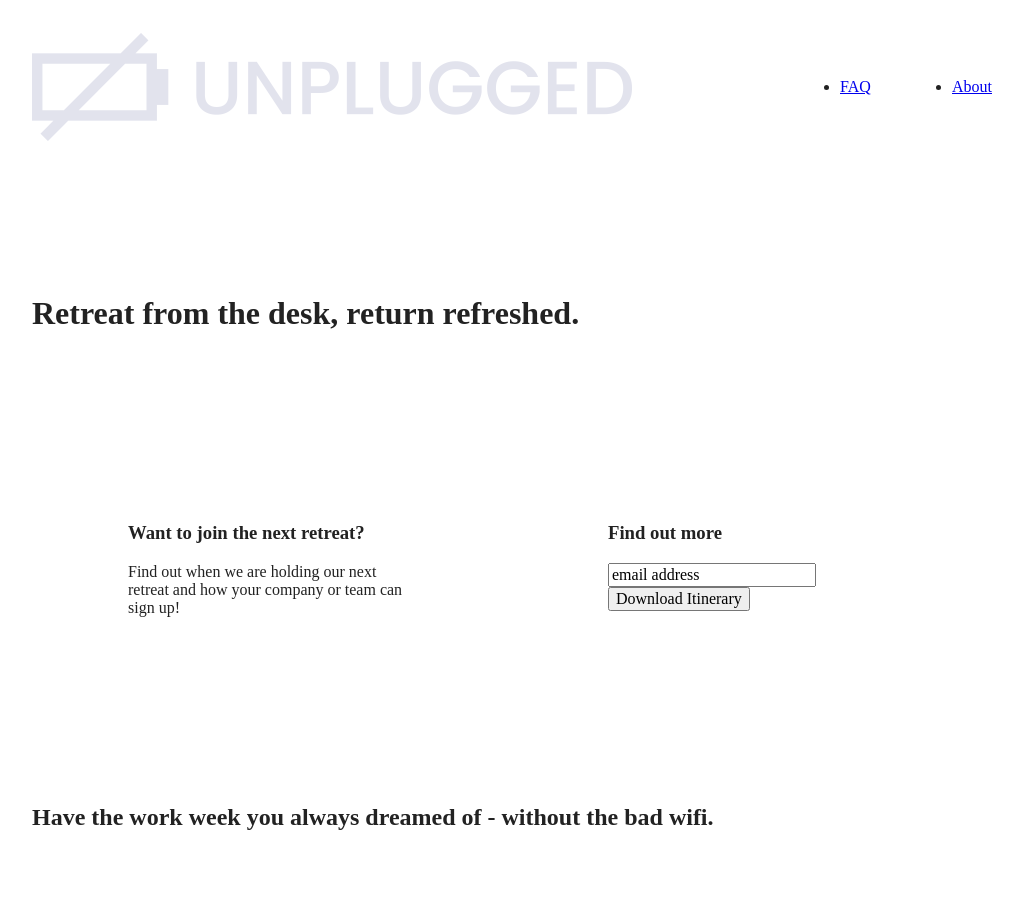
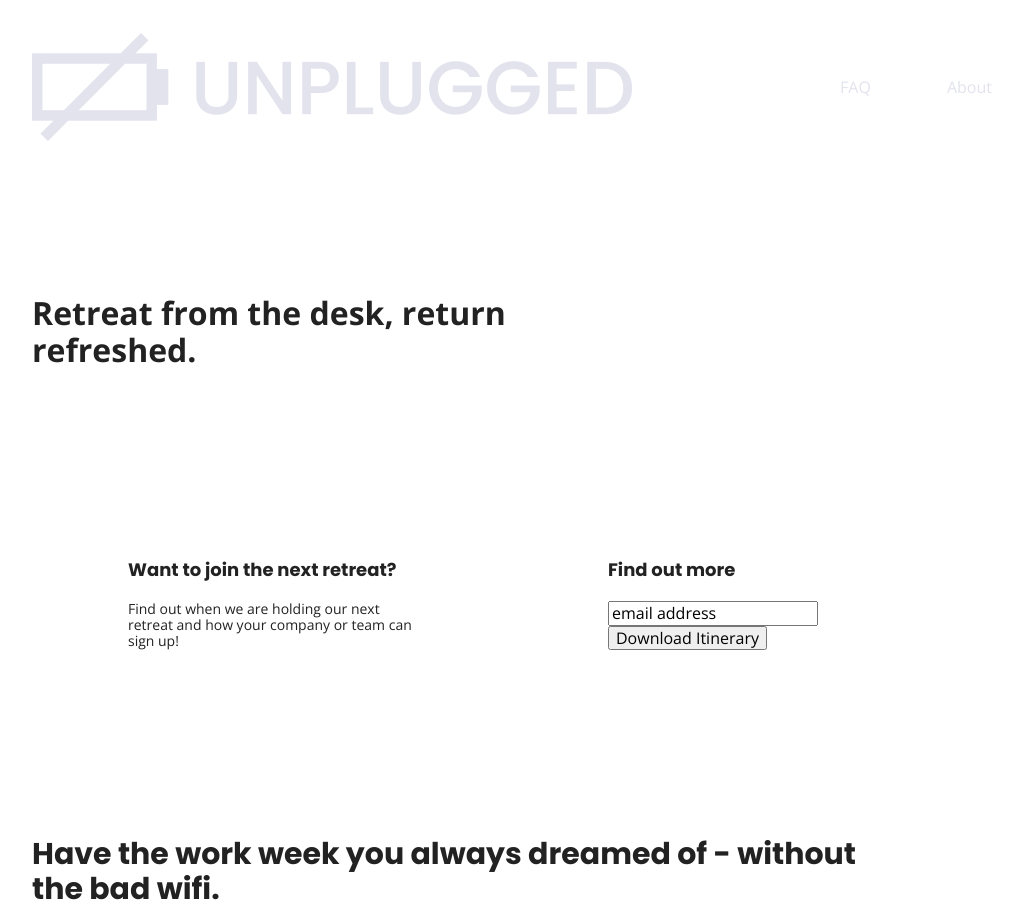
Before and after one commit to kenna-bramble/unplugged-retreat, a website built with Parcel: page index.html in a window 1280 px wide. Shown: the top 918 px of the page, without its empty margins (128-1151 px from the left). Built offline with nearby package versions, Linux system fonts and the light colour scheme.

Commit message:
Applied font styles to CSS

```diff
--- a/css/main.css
+++ b/css/main.css
@@ -87,10 +87,48 @@
    Author's custom styles
    ========================================================================== */
 
-
+   /* General Styles */
+   html {
+     font-size: 16px;
+   }
    body {
+     font-family: 'Open Sans', sans-serif;
+     font-size: 1em;
+     text-align: left;
+   }
+   ul,
+   ol {
+     list-style-type: none;
+   }
+   a {
+     color: #E2E3ED;
+     text-decoration: none;
+   }
+   h2 {
+     font-family: 'Poppins', sans-serif;
+     font-size: 1.875em;
 
    }
+   h3,
+   h4 {
+     font-family: 'Poppins', sans-serif;
+     font-size: 1.125em;
+     margin: 20px 0;
+   }
+   p {
+     font-size: 0.875em;
+     line-height: 1.125em;
+   }
+   img {
+
+   }
+   figure {
+
+   }
+   address {
+     font-style: normal;
+   }
+
    .content-wrapper {
      width: 90%;
      margin: 50px 0;
--- a/index.html
+++ b/index.html
@@ -18,6 +18,9 @@
 
   <link rel="stylesheet" href="css/normalize.css">
   <link rel="stylesheet" href="css/main.css">
+
+  <!-- Google Fonts -->
+  <link href="https://fonts.googleapis.com/css?family=Open+Sans:400,700|Poppins:500,700" rel="stylesheet">
 
   <meta name="theme-color" content="#fafafa">
 </head>
@@ -116,10 +119,8 @@
           <div class="contact">
             <h4>Contact</h4>
             <address>
-              <p>
-                555-555-5555<br>
-                <a href="mailto:hello@unplugged.com">hello@unplugged.com</a>
-              </p>
+              <p>555-555-5555</p>
+              <a href="mailto:hello@unplugged.com">hello@unplugged.com</a>
             </address>
           </div>
           <div class="social">
```
Also changed, not shown: about/index.html (+3 -0 lines), faq/index.html (+3 -0 lines).
